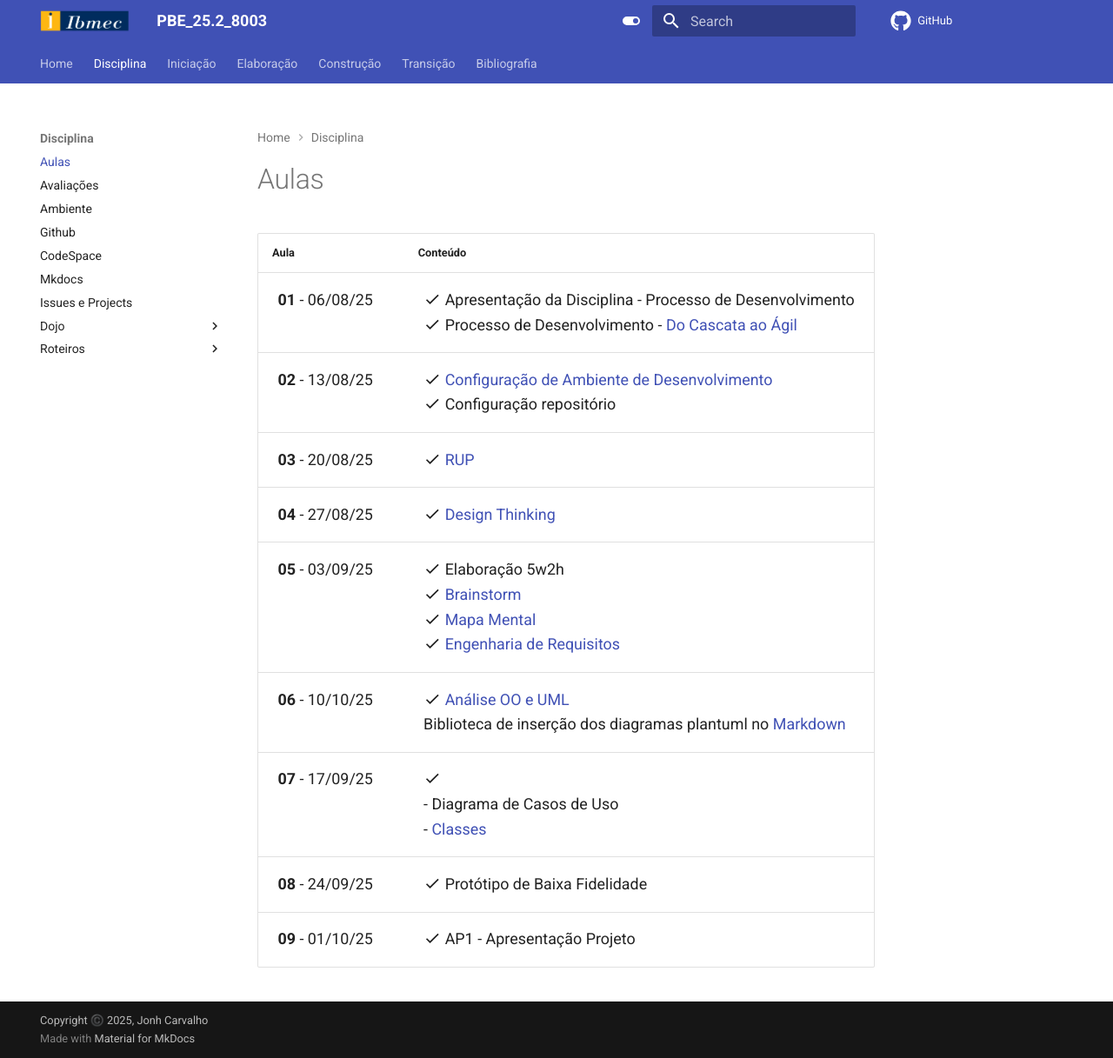
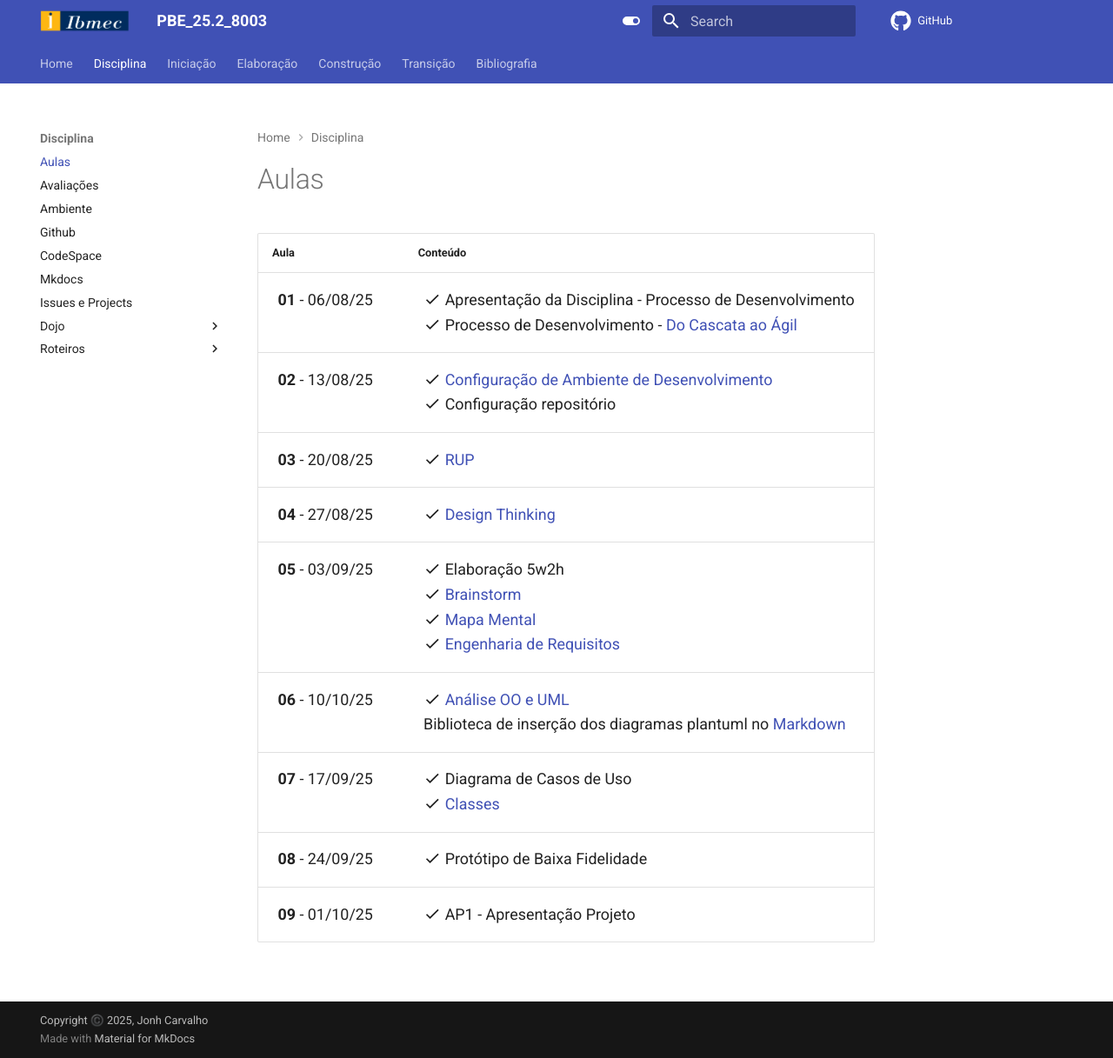
Before and after one commit to jonh-carvalho/PBE_25.2_8003, an MkDocs documentation site: the page built from docs/Disciplina/aulas.md, in a window 1280 px wide and 1217 px high. Shown: the whole window at 87% size. Built offline with MkDocs 1.6.1 and Material for MkDocs 9.7.7, drawn with Linux system fonts in a browser that asks for light colours; comment, search, counter and statistics services are not loaded; part of the change alters nothing that is shown.

```diff
--- a/docs/Disciplina/aulas.md
+++ b/docs/Disciplina/aulas.md
@@ -8,7 +8,7 @@
 | __04__ - 27/08/25     | :material-check: [Design Thinking](http://127.0.0.1:8000/Disciplina/Roteiros/Inicia%C3%A7%C3%A3o/04_DesignThinking/) |
 | __05__ - 03/09/25     | :material-check:  Elaboração 5w2h  <br> :material-check: [Brainstorm](../assets/Aulas/O%20processo%20de brainstorm.pdf) <br> :material-check: [Mapa Mental](../assets/Aulas/Mapa%20Mental.pdf) <br> :material-check: [Engenharia de Requisitos](..//assets/Aulas/Engenharia%20de%20Requisitos_Cap05.pdf)|
 | __06__ - 10/10/25     | :material-check: [Análise OO e UML](../assets/Aulas/AnaliseOO&UML.pdf) <br> Biblioteca de inserção dos diagramas plantuml no [Markdown](https://mikhailkravets.github.io/mkdocs_puml/getting_started/)|
-| __07__ - 17/09/25     | :material-check: <br> - Diagrama de Casos de Uso <br> - [Classes](../assets/Aulas/Classes_Pacotes.pdf)  |
+| __07__ - 17/09/25     | :material-check: Diagrama de Casos de Uso <br> :material-check: [Classes](../assets/Aulas/Classes_Pacotes.pdf)  |
 | __08__ - 24/09/25     | :material-check: Protótipo de Baixa Fidelidade |
 | __09__ - 01/10/25     | :material-check: AP1 - Apresentação Projeto |
 
```
